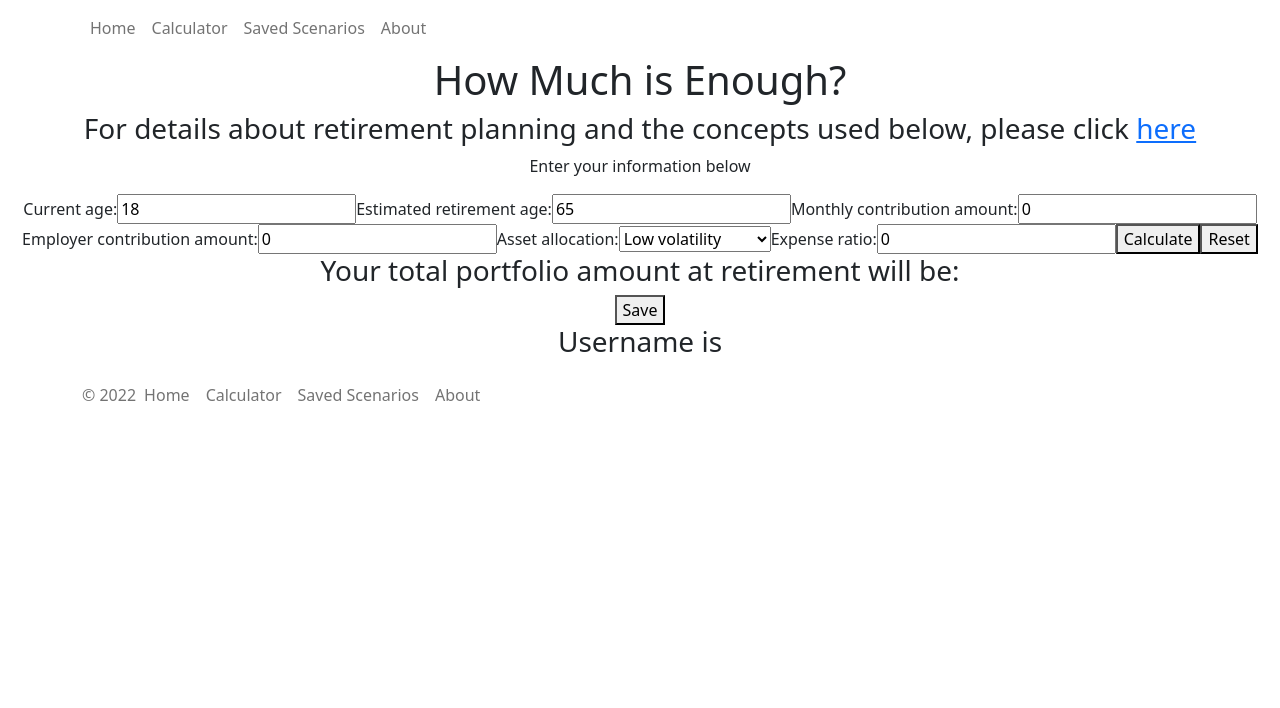
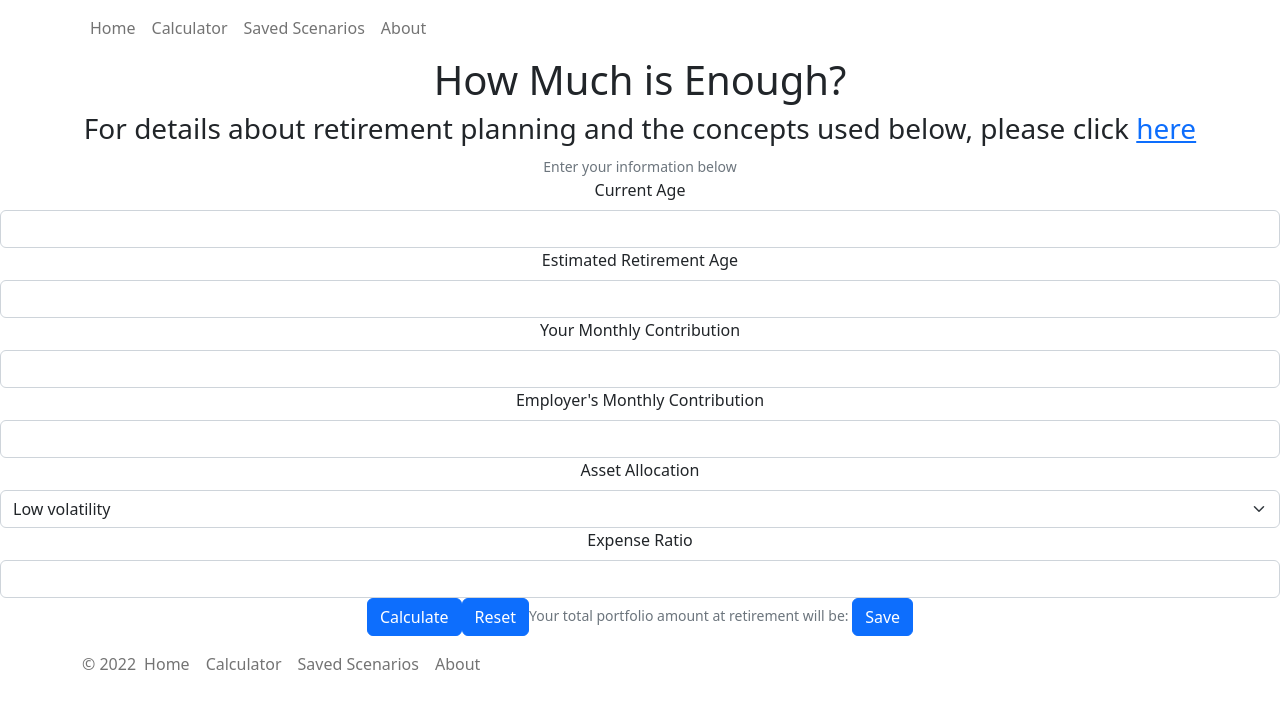
Before and after one commit to jlroland/retire-calc, a React (Create React App) app in the folder client/: page /calculate in a window 1280 px wide. Shown: the top 708 px of the page. Built offline with nearby package versions, Linux system fonts and the light colour scheme.

Commit message:
Begin styling calculator form with bootstrap

```diff
--- a/client/src/components/calculator.js
+++ b/client/src/components/calculator.js
@@ -1,5 +1,6 @@
 import React from 'react';
-
+import Form from 'react-bootstrap/Form';
+import Button from 'react-bootstrap/Button';
 
 class Calculator extends React.Component {
     constructor(props) {
@@ -24,7 +25,7 @@ class Calculator extends React.Component {
     }
 
     handleChange(event) {
-      this.setState({[event.target.name]: event.target.value});
+      this.setState({[event.target.id]: event.target.value});
     }
 
     handleReset() {
@@ -90,43 +91,48 @@ class Calculator extends React.Component {
             },
             body: JSON.stringify(savedQuery),  // remove inflation & yield from query ?
           })
-      this.handleReset();
+      window.location.reload(false);
     }
 
     render() {
       return (
         <div>
           <h3>For details about retirement planning and the concepts used below, please click <a href='/about'>here</a></h3>
-          <form>
-            <p>Enter your information below</p>
-            <label>Current age:
-              <input name='currentAge' type='number' value={this.state.currentAge} onChange={this.handleChange}/>
-            </label>
-            <label>Estimated retirement age:
-              <input name='retireAge' type='number' value={this.state.retireAge} onChange={this.handleChange}/>
-            </label>
-            <label>Monthly contribution amount:
-              <input name='monthlyAmount' type='text' value={this.state.monthlyAmount} onChange={this.handleChange}/>
-            </label>
-            <label>Employer contribution amount:
-              <input name='employerAmount' type='text' value={this.state.employerAmount} onChange={this.handleChange}/>
-            </label>
-            <label>Asset allocation:
-              <select name='assets' value={this.state.assets} onChange={this.handleChange}>
+          <Form>
+            <Form.Text>Enter your information below</Form.Text>
+            <Form.Group controlId='currentAge'>
+              <Form.Label>Current Age</Form.Label>
+              <Form.Control type='number' onChange={this.handleChange} />
+            </Form.Group>
+            <Form.Group controlId='retireAge'>
+              <Form.Label>Estimated Retirement Age</Form.Label>
+              <Form.Control type='number' onChange={this.handleChange} />
+            </Form.Group>
+            <Form.Group controlId='monthlyAmount'>
+              <Form.Label>Your Monthly Contribution</Form.Label>
+              <Form.Control type='text' onChange={this.handleChange} />
+            </Form.Group>
+            <Form.Group controlId='employerAmount'>
+              <Form.Label>Employer's Monthly Contribution</Form.Label>
+              <Form.Control type='text' onChange={this.handleChange} />
+            </Form.Group>
+            <Form.Group controlId='assets'>
+              <Form.Label>Asset Allocation</Form.Label>
+              <Form.Select onChange={this.handleChange}>
                 <option value='low'>Low volatility</option>
                 <option value='medium'>Medium volatility</option>
                 <option value='high'>High volatility</option>
-              </select>
-            </label>
-            <label>Expense ratio:
-              <input name='expenseRatio' type='text' value={this.state.expenseRatio} onChange={this.handleChange}/>
-            </label>
-            <button onClick={this.handleSubmit}>Calculate</button>
-            <button onClick={this.handleReset}>Reset</button>
-          </form>
-          <h3>Your total portfolio amount at retirement will be: {this.state.total}</h3>
-          <button onClick={this.saveScenario}>Save</button>
-          <h3>Username is {this.props.user}</h3>
+              </Form.Select>
+            </Form.Group>
+            <Form.Group controlId='expenseRatio'>
+              <Form.Label>Expense Ratio</Form.Label>
+              <Form.Control type='text' onChange={this.handleChange} />
+            </Form.Group>
+            <Button type='submit' onClick={this.handleSubmit}>Calculate</Button>
+            <Button type='reset'>Reset</Button>
+            <Form.Text>Your total portfolio amount at retirement will be: {this.state.total}</Form.Text>
+            <Button type='submit' onClick={this.saveScenario}>Save</Button>
+          </Form>
         </div>
       )
     }
--- a/client/src/components/loginForm.js
+++ b/client/src/components/loginForm.js
@@ -89,11 +89,11 @@ class Login extends React.Component {
             <Form.Text>Enter username and password</Form.Text>
             <Form.Group controlId='username'>
               <Form.Label>Username:</Form.Label>
-              <Form.Control type='text' onChange={this.handleChange} required></Form.Control>
+              <Form.Control type='text' onChange={this.handleChange} required/>
             </Form.Group>
             <Form.Group controlId='password'>
               <Form.Label>Password:</Form.Label>
-              <Form.Control type='password' onChange={this.handleChange} required></Form.Control>
+              <Form.Control type='password' onChange={this.handleChange} required/>
             </Form.Group>
             <Button type='submit'>Sign In</Button>
           {/* <form name='newUser' onSubmit={this.handleSubmitNew}>
@@ -108,11 +108,11 @@ class Login extends React.Component {
               <Form onSubmit={this.handleSubmitNew}>
                 <Form.Group controlId='username'>
                   <Form.Label>Username:</Form.Label>
-                  <Form.Control type='text' onChange={this.handleChange} required></Form.Control>
+                  <Form.Control type='text' onChange={this.handleChange} required/>
                 </Form.Group>
                 <Form.Group controlId='password'>
                   <Form.Label>Password:</Form.Label>
-                  <Form.Control type='password' onChange={this.handleChange} required></Form.Control>
+                  <Form.Control type='password' onChange={this.handleChange} required/>
                 </Form.Group>
                 <Button type='submit'>Create Account</Button>
               </Form>
```
